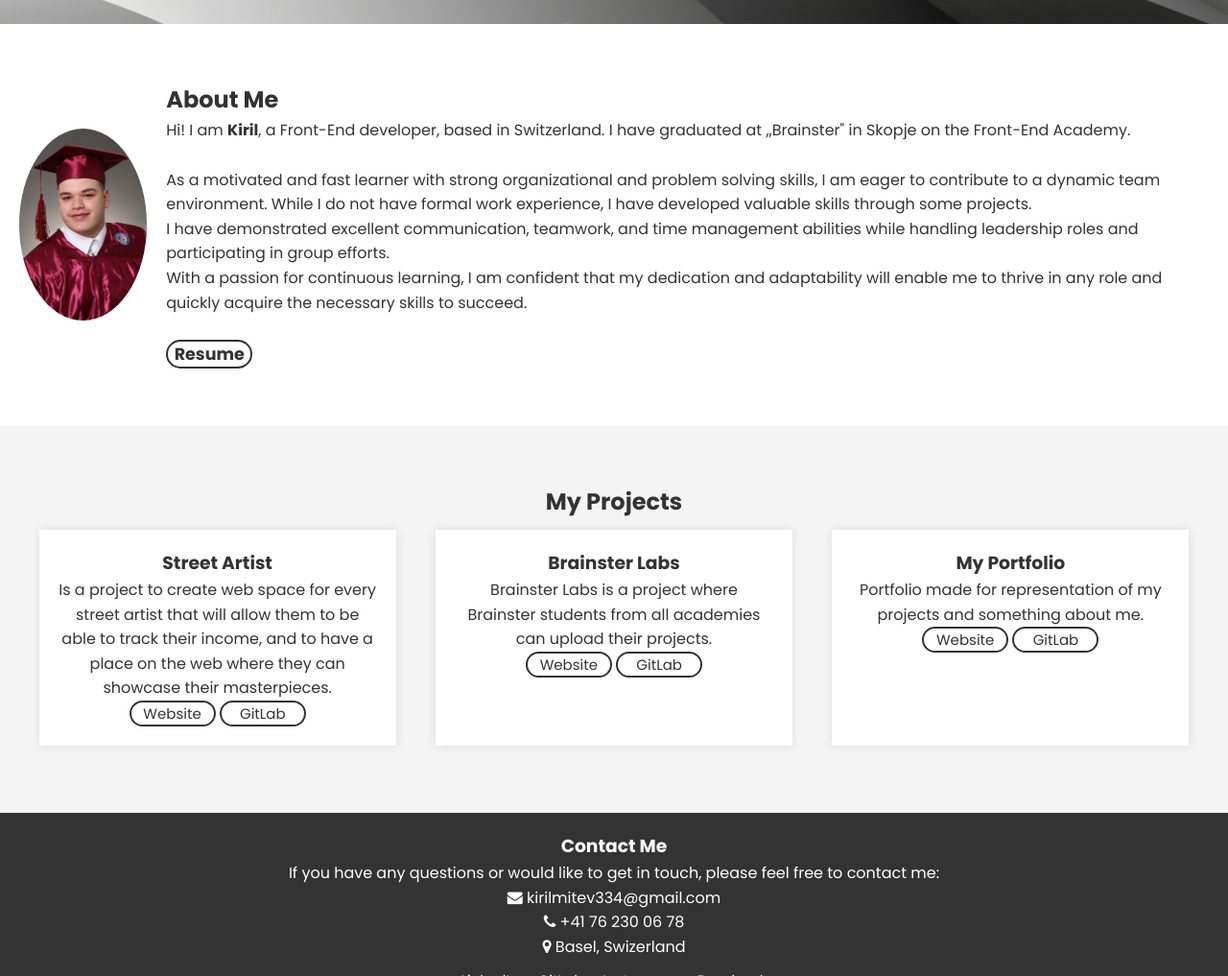
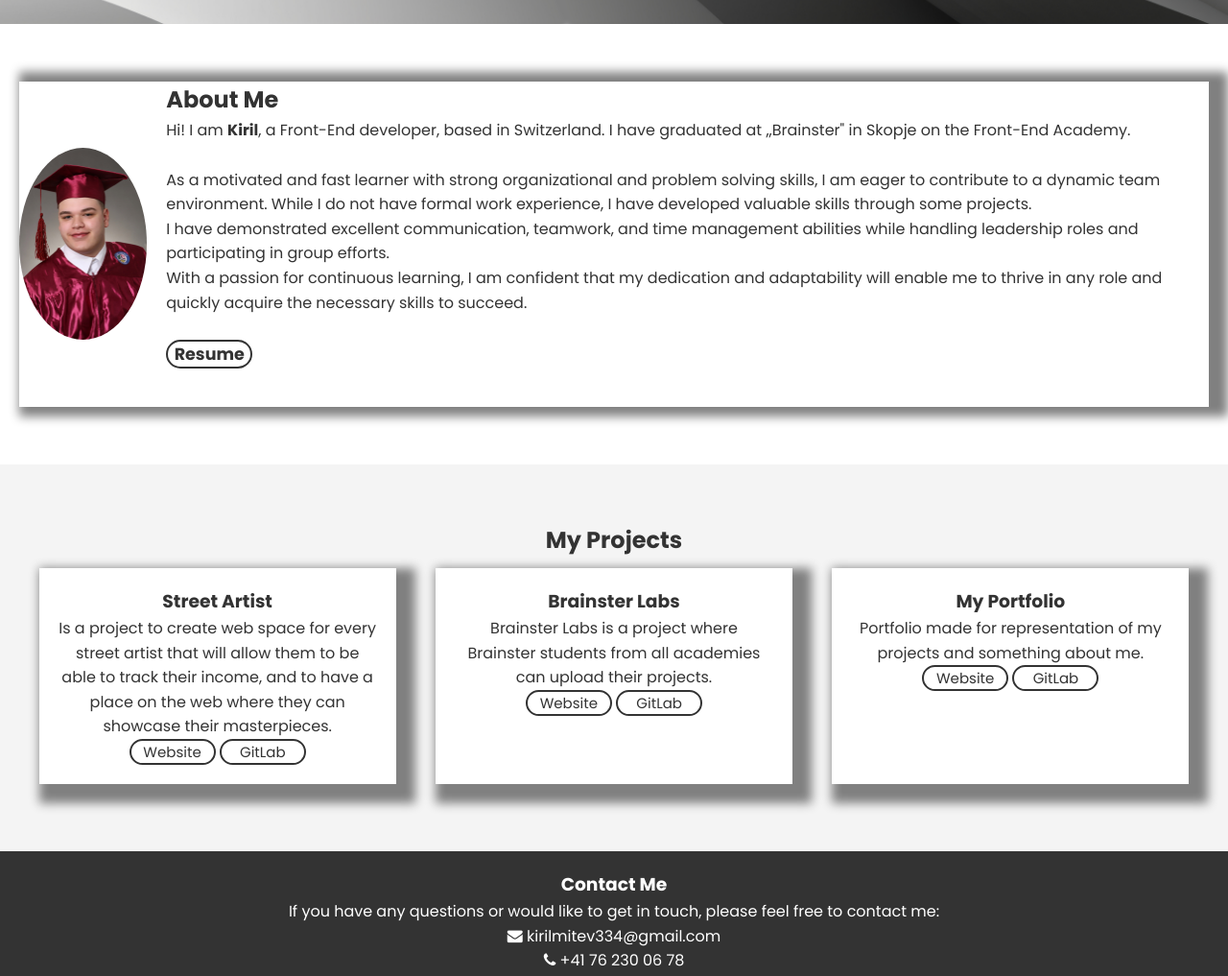
Before and after one commit to kirilmitev0/My-Portfolio, a plain HTML site: page index.html in a window 1280 px wide. Shown: the part 775-1792 px from the top of the page at 96% size. Drawn offline with Linux system fonts and the light colour scheme.

Commit message:
Update style.css

```diff
--- a/style.css
+++ b/style.css
@@ -120,6 +120,7 @@ header {
     align-items: center;
     justify-content: center;
     flex-wrap: wrap;
+    box-shadow: 10px 0px 10px 10px gray;
 }
 
 .about-content {
@@ -143,6 +144,7 @@ header {
     background-color: white;
     color: black;
     border: 2px solid #333;
+    margin-bottom: 5vh;
 }
 
 .projects {
@@ -165,7 +167,7 @@ header {
     padding: 20px;
     width: 30%;
     margin: 10px;
-    box-shadow: 0px 0px 10px rgba(0, 0, 0, 0.1);
+    box-shadow: 10px 10px 10px 10px gray;
 }
 
 .projects .project-list button{
```
